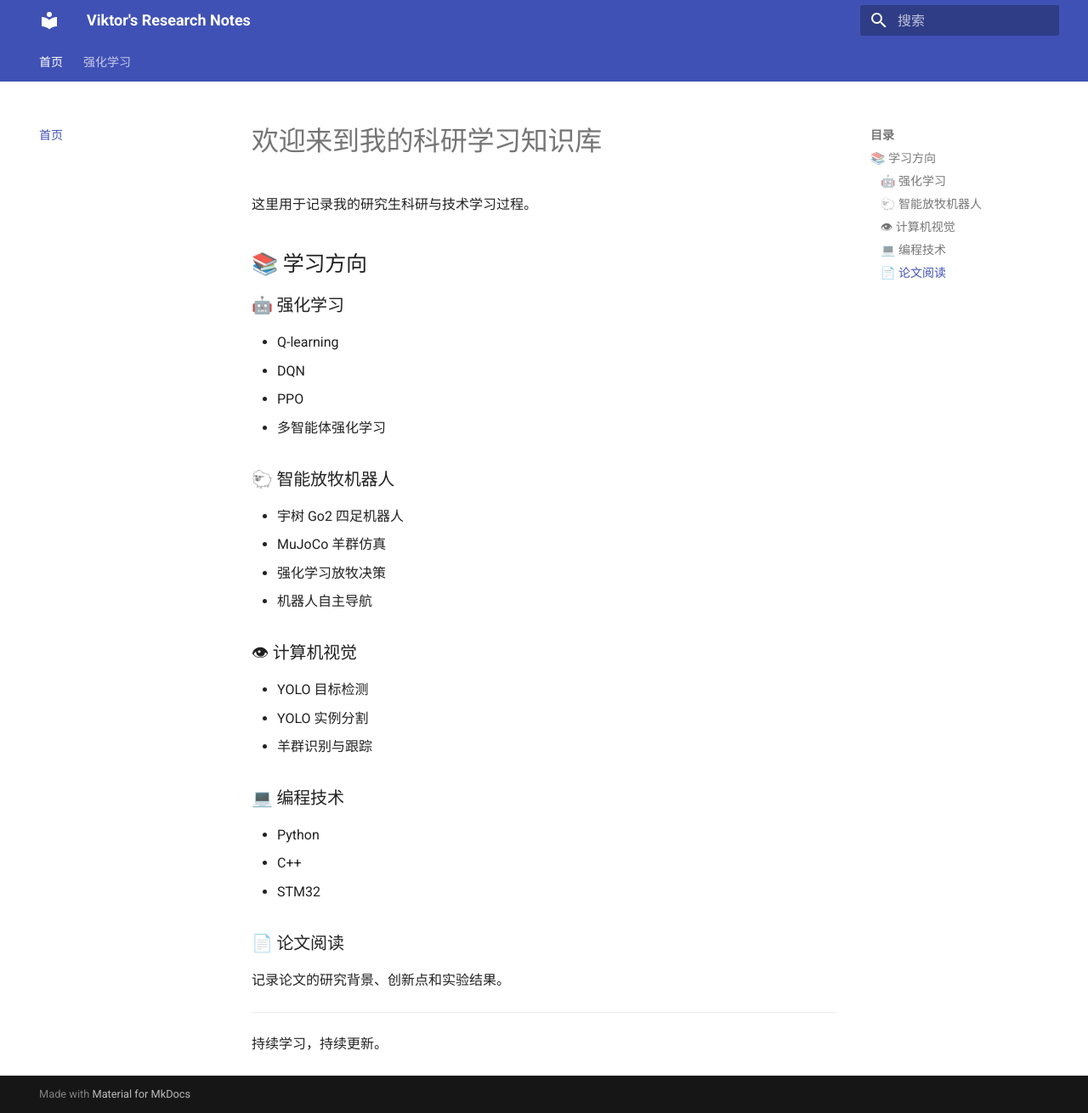
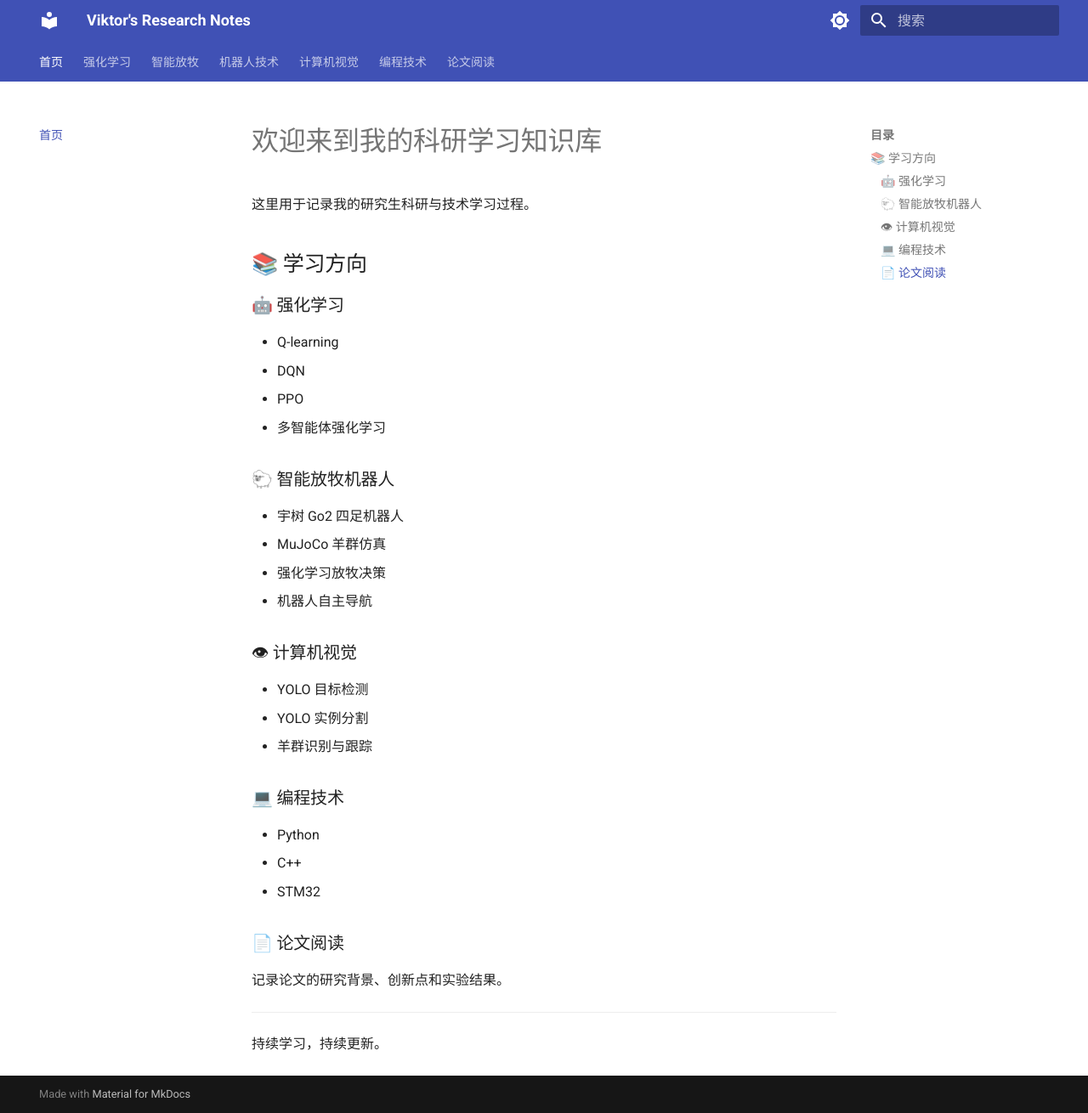
Before and after one commit to ViktorGADEHuang/research-notes, an MkDocs documentation site: the page built from docs/index.md, in a window 1280 px wide and 1310 px high. Shown: the whole window at 85% size. Built offline with MkDocs 1.6.1 and Material for MkDocs 9.7.7, drawn with Linux system fonts in a browser that asks for light colours; some of the changed lines change nothing that is shown.

Commit message:
加入深色模式

```diff
--- a/mkdocs.yml
+++ b/mkdocs.yml
@@ -3,13 +3,28 @@
 site_description: 个人科研与技术学习知识库
 site_author: Viktor
 
+
 theme:
   name: material
   language: zh
+
   palette:
-    scheme: default
-    primary: indigo
-    accent: blue
+    # 浅色模式
+    - scheme: default
+      primary: indigo
+      accent: blue
+      toggle:
+        icon: material/brightness-7
+        name: 切换至深色模式
+
+    # 深色模式
+    - scheme: slate
+      primary: indigo
+      accent: blue
+      toggle:
+        icon: material/brightness-4
+        name: 切换至浅色模式
+
   features:
     - navigation.tabs
     - navigation.sections
@@ -17,10 +32,27 @@
     - search.suggest
     - content.code.copy
 
+
 plugins:
   - search
 
 nav:
   - 首页: index.md
+
   - 强化学习:
       - PPO 算法: rl/ppo.md
+
+  - 智能放牧:
+      - 放牧研究概览: herding/index.md
+
+  - 机器人技术:
+      - 机器人学习概览: robotics/index.md
+
+  - 计算机视觉:
+      - 视觉学习概览: vision/index.md
+
+  - 编程技术:
+      - 编程学习概览: programming/index.md
+
+  - 论文阅读:
+      - 论文阅读记录: papers/index.md
```
Also changed, not shown: docs/herding/index.md (added), docs/papers/index.md (added), docs/programming/index.md (added), docs/robotics/index.md (added), docs/vision/index.md (added).
